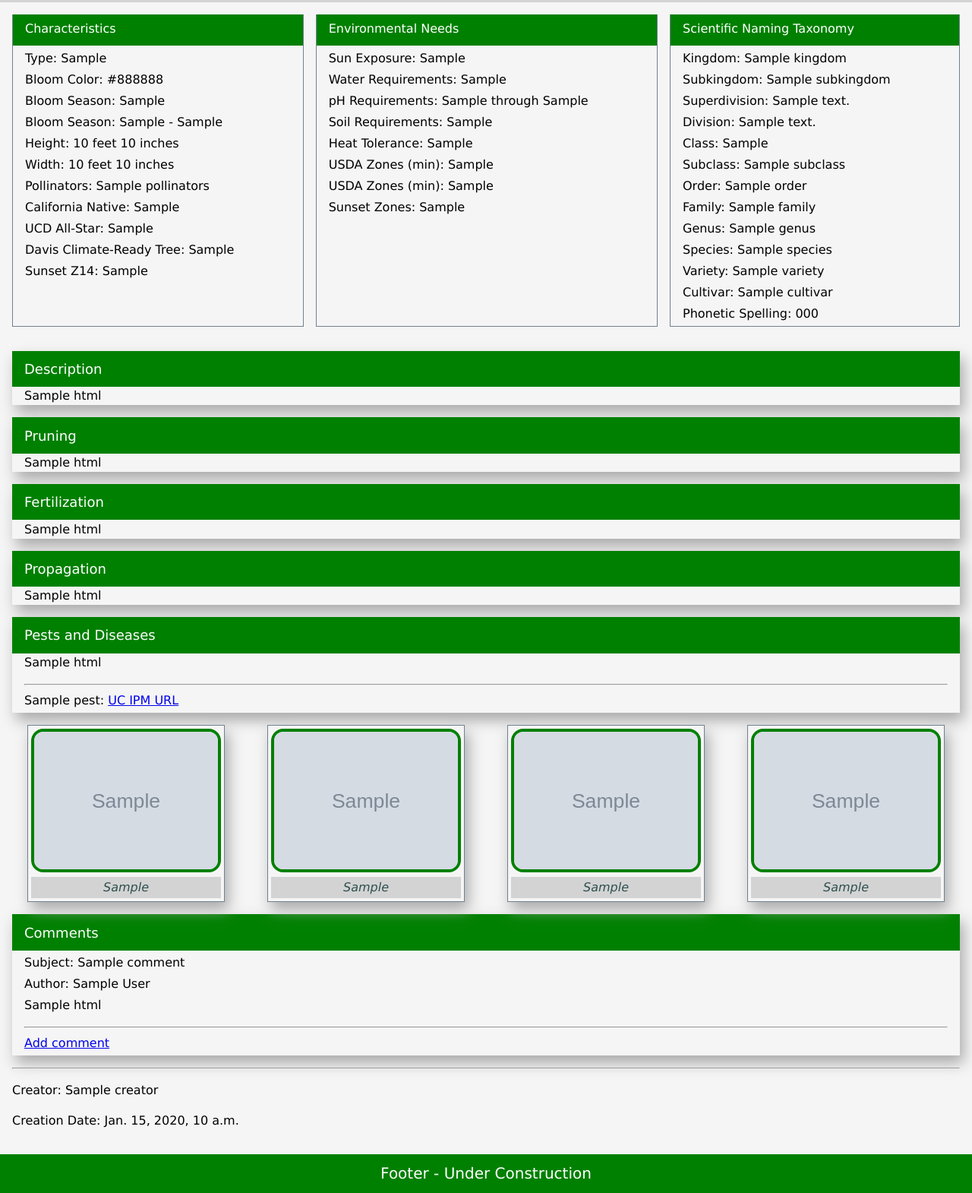
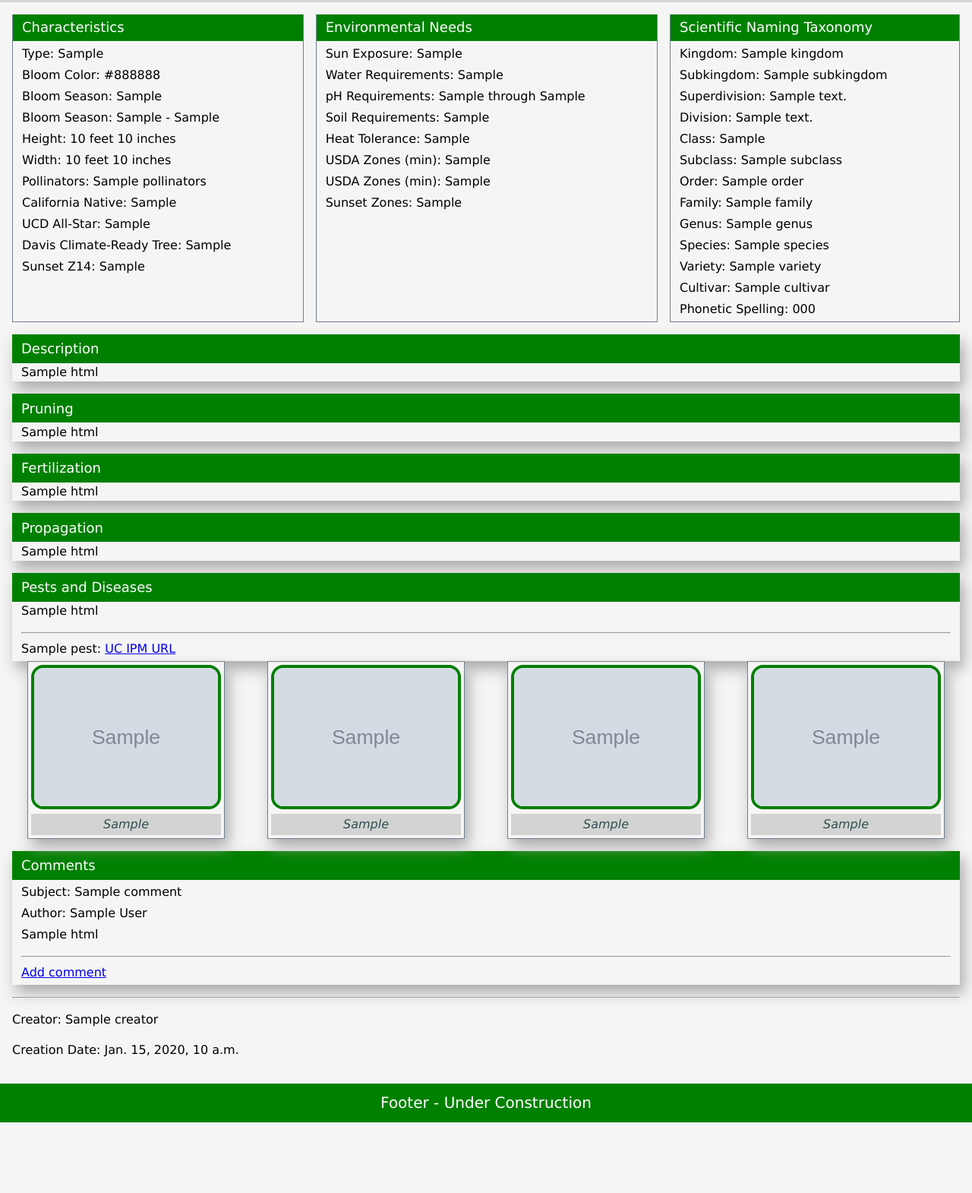
Before and after one commit to BND95618/gateway-gardens, a Django app: template app/plants/templates/plants/plant_details.html in a window 1280 px wide. Shown: the part 85-1655 px from the top of the page at 76% size. After the commit the page ends 1562 px from the top, so only its background shows below. Run offline with Django 5.2, Linux system fonts and the light colour scheme; the template is opened without the code that fills it: most values are stand-ins (such as "Sample title", 1, 10 or a date in 2020); grey boxes marked "Sample" are stand-in pictures.

Commit message:
plant_details css print formatting update

```diff
--- a/app/plants/static/plants/css/style.css
+++ b/app/plants/static/plants/css/style.css
@@ -73,7 +73,7 @@ body
 section
 {
     margin-top:    16px;
-    margin-bottom: 16px;
+    margin-bottom: 0px;
 }
 h1,h2,h3,h4,h5,h6
 {
@@ -728,13 +728,14 @@ img
 }
 .bnd-section-header
 {
-    padding:          0.01em 16px;
+    padding:          0.1em 12px;
     color:            white;
     background-color: green;
 }
+.bnd-section-header h4 {margin: 4px 0px}
 .bnd-section-contents
 {
-    padding:          0.01em 16px;
+    padding:          0.01em 12px;
     color:            black;
     background-color: whitesmoke;
     white-space:      normal;
@@ -756,7 +757,7 @@ img
 {
     display:          flex;
     flex-direction:   row;
-    flex-wrap:        wrap;
+    flex-wrap:        nowrap;
     column-gap:       16px;
     row-gap:          16px;
     width:            100%;
@@ -1715,6 +1716,7 @@ body.bnd-modal-open
     .bnd-page-main
     {
         margin-top: 16px;
+        padding:    0px;
     }
     .bnd-flex-item
     {
@@ -1727,10 +1729,17 @@ body.bnd-modal-open
     .bnd-section-header,
     .bnd-section-contents
     {
-        border-style:  solid;
         border-width:  2px;
         border-radius: 0px;
         border-color:  black;
+    }
+    .bnd-section-header
+    {
+        border-style:  solid;
+    }
+    .bnd-section-contents
+    {
+        border-style:  none solid solid solid;
     }
     h1, h2, h3, h4, h5, .bnd-banner-scientific-name-container
     {
--- a/app/plants/templates/plants/plant_details_insert.html
+++ b/app/plants/templates/plants/plant_details_insert.html
@@ -5,7 +5,7 @@
 
   <section class ="bnd-flex-item">
     <header class="bnd-section-header">
-      <h5>Characteristics</h5>
+      <h4>Characteristics</h4>
     </header>
     <div class="bnd-section-contents">
       <p>Type:               {{ plant.type_x }}</p>
@@ -24,7 +24,7 @@
 
   <section class="bnd-flex-item">
     <header class="bnd-section-header">
-      <h5>Environmental Needs</h5>
+      <h4>Environmental Needs</h4>
     </header>
     <div class="bnd-section-contents">
       <p>Sun Exposure:       {{ plant.sun_exposure }}</p>
@@ -40,7 +40,7 @@
 
   <section class="bnd-flex-item">
     <header class="bnd-section-header">
-      <h5>Scientific Naming Taxonomy</h5>
+      <h4>Scientific Naming Taxonomy</h4>
     </header>
     <div class="bnd-section-contents">
       <p>Kingdom:           {{ plant.kingdom }}</p>
```
